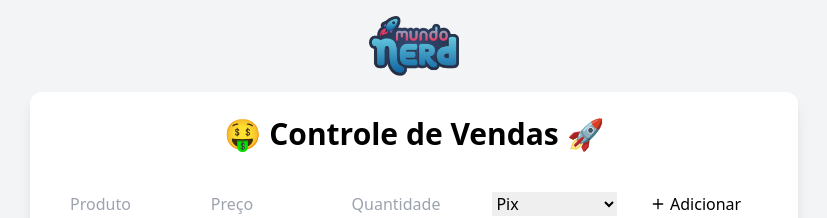
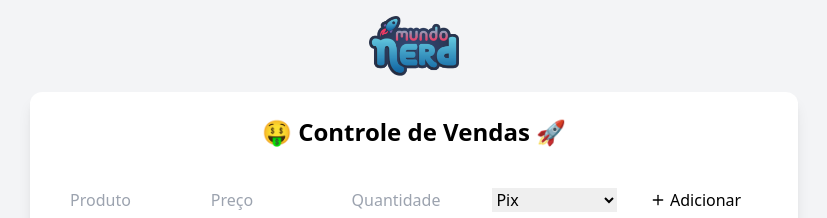
Before and after one commit to renato086/Vendas, a React (Vite) app: page / in a window 1280 px wide. Shown: the top 218 px of the page, without its empty margins (226-1053 px from the left). Built offline with nearby package versions, Linux system fonts and the light colour scheme; no server answers; the database is empty.

Commit message:
Update ControleVendasApp.jsx

```diff
--- a/src/ControleVendasApp.jsx
+++ b/src/ControleVendasApp.jsx
@@ -58,7 +58,7 @@
 
       {/* Container branco principal */}
       <div className="max-w-3xl mx-auto bg-white rounded-xl p-6 shadow-lg space-y-6">
-        <h1 className="text-3xl font-bold text-center">🤑 Controle de Vendas 🚀</h1>
+        <h1 className="text-2xl font-bold text-center">🤑 Controle de Vendas 🚀</h1>
 
         {/* Formulário de nova venda */}
         <Card>
```
